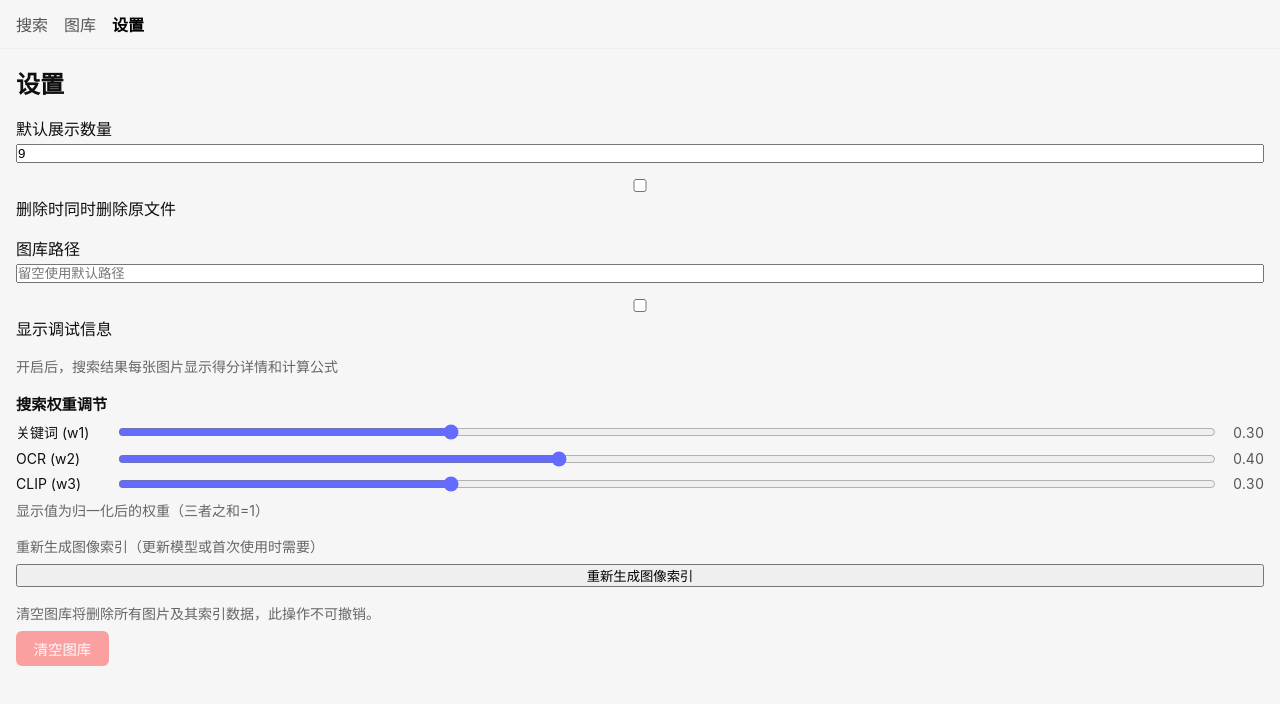
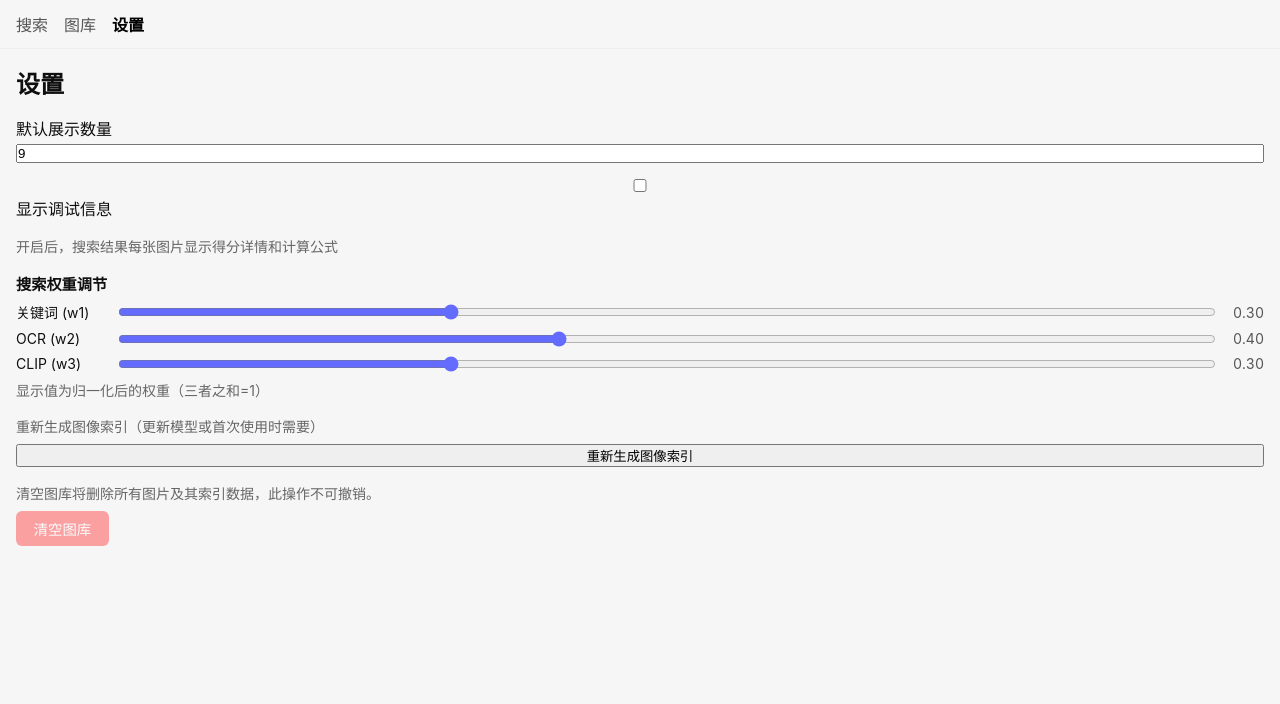
Before and after one commit to GothicVoid/meme-retriever, a Vue app: page /settings in a window 1280 px wide. Shown: the top 704 px of the page. Built offline with nearby package versions, Linux system fonts and the light colour scheme.

Commit message:
fix(settings): remove obsolete file options

```diff
--- a/src/stores/settings.ts
+++ b/src/stores/settings.ts
@@ -3,8 +3,6 @@ import { ref, watch, computed } from "vue";
 
 export const useSettingsStore = defineStore("settings", () => {
   const defaultLimit = ref(9);
-  const deleteOriginalFile = ref(false);
-  const libraryPath = ref("");
   const showDebugInfo = ref(false);
   // PRD §5.6: 搜索权重（w1=关键词, w2=OCR, w3=CLIP）
   const w1 = ref(0.3);
@@ -23,21 +21,17 @@ export const useSettingsStore = defineStore("settings", () => {
     if (!raw) return;
     const parsed = JSON.parse(raw);
     defaultLimit.value = parsed.defaultLimit ?? 9;
-    deleteOriginalFile.value = parsed.deleteOriginalFile ?? false;
-    libraryPath.value = parsed.libraryPath ?? "";
     showDebugInfo.value = parsed.showDebugInfo ?? false;
     w1.value = parsed.w1 ?? 0.3;
     w2.value = parsed.w2 ?? 0.4;
     w3.value = parsed.w3 ?? 0.3;
   }
 
-  watch([defaultLimit, deleteOriginalFile, libraryPath, showDebugInfo, w1, w2, w3], () => {
+  watch([defaultLimit, showDebugInfo, w1, w2, w3], () => {
     localStorage.setItem(
       "settings",
       JSON.stringify({
         defaultLimit: defaultLimit.value,
-        deleteOriginalFile: deleteOriginalFile.value,
-        libraryPath: libraryPath.value,
         showDebugInfo: showDebugInfo.value,
         w1: w1.value,
         w2: w2.value,
@@ -47,5 +41,5 @@ export const useSettingsStore = defineStore("settings", () => {
   });
 
   load();
-  return { defaultLimit, deleteOriginalFile, libraryPath, showDebugInfo, w1, w2, w3, normalizedWeights };
+  return { defaultLimit, showDebugInfo, w1, w2, w3, normalizedWeights };
 });
--- a/src/views/SettingsView.vue
+++ b/src/views/SettingsView.vue
@@ -9,21 +9,6 @@
         min="9"
         max="21"
         step="3"
-      >
-    </label>
-    <label>
-      <input
-        v-model="settings.deleteOriginalFile"
-        type="checkbox"
-      >
-      删除时同时删除原文件
-    </label>
-    <label>
-      图库路径
-      <input
-        v-model="settings.libraryPath"
-        type="text"
-        placeholder="留空使用默认路径"
       >
     </label>
     <label>
```
Also changed, not shown: specs/5_5_1.md (+0 -1 lines), 1 other file (tests, documents, lock files or other folders).
